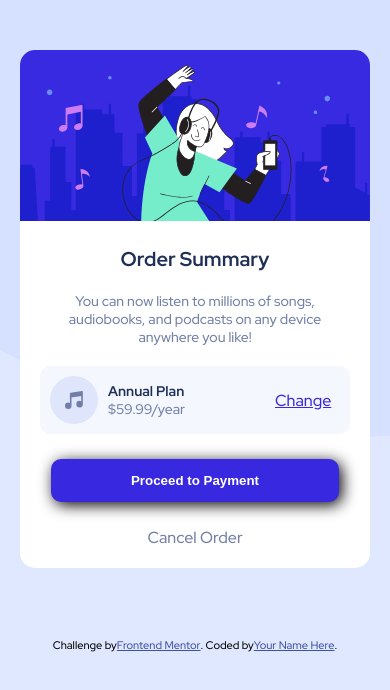
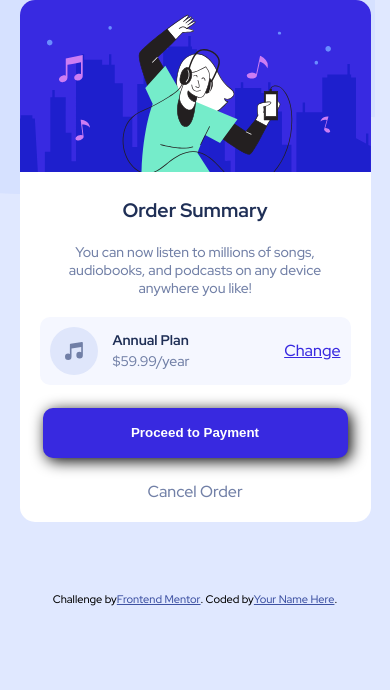
Before and after one commit to dgo-gco/basicard-frontendmentor, a plain HTML site: page index.html in a window 390 px wide. Drawn offline with Linux system fonts and the light colour scheme.

Commit message:
adding responsive

```diff
--- a/index.html
+++ b/index.html
@@ -24,12 +24,14 @@
      device anywhere you like!</p>
 
      <div class="little-box">
-       <img src="/images/icon-music.svg" alt="music">
-      <div class="inner-text">
-       <p class="plan"> Annual Plan</p>
-       <p class="price"> $59.99/year</p>
+       <div class="txt-img">
+        <img src="/images/icon-music.svg" alt="music">
+       <div class="inner-text">
+        <p class="plan"> Annual Plan</p>
+        <p class="price"> $59.99/year</p>
+       </div>
       </div>
-     <a href="#" class="change">Change</a>
+       <a href="#" class="change">Change</a>
       </div>
 
 
--- a/style.css
+++ b/style.css
@@ -37,7 +37,7 @@ body {
 }
 
 h1 {
-    font-size: 20px;
+    font-size: clamp(15px, 5vw, 20px);
     text-align: center;
     font-weight: bold;
     color: hsl(223, 47%, 23%);
@@ -57,6 +57,7 @@ h1 {
     background-color: hsl(225, 100%, 98%);
     display: flex;
     align-items: center;
+    justify-content: space-between;
     gap: 10px;
     border-radius: 10px;
     margin-left: 20px;
@@ -64,22 +65,29 @@ h1 {
     padding: 10px;
 }
 
+.txt-img {
+    display: flex;
+    align-items: center;
+    gap: 15px;
+
+}
+
 .inner-text {
     color: hsl(224, 23%, 55%);
-    font-size: 14px;
+    font-size: clamp(10px, 5vw, 14px);
     display: flex;
     flex-direction: column;
-
+    gap: 3px;
 }
 
 .plan {
     color: hsl(223, 47%, 23%);
     font-weight: bold;
+
 }
 
 .change {
     color: hsl(245, 75%, 52%);
-    margin-left: 80px;
 }
 
 .change:hover {
@@ -92,9 +100,10 @@ button {
     color: white;
     border: none;
     font-weight: bold;
-    padding: 14px 80px 14px 80px;
+    width: 100%;
+    height: 50px;
     border-radius: 10px;
-    margin: 25px;
+    margin: 23px;
     box-shadow: 3px 3px 15px black;
 }
 
@@ -140,9 +149,14 @@ button:hover {
 .attribution a { color: hsl(228, 45%, 44%); }
 
 
-@media only screen and (max-width: 376px) {
+@media only screen and (max-width: 438px) {
     body {
         background-image: url(/images/pattern-background-mobile.svg);
         background-repeat: no-repeat;
+        margin: auto;
+    }
+
+    .container {
+        width: 90%;
     }
 }
```
